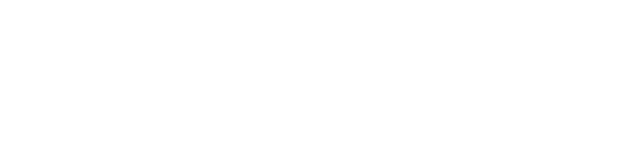
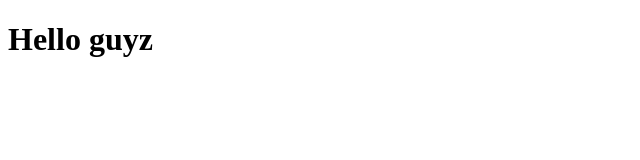
Before and after one commit to olha88bug/Homeworks, a plain HTML site: page index.html in a window 1280 px wide. Shown: the whole page, without its empty margins (0-640 px from the left). Drawn offline with Linux system fonts and the light colour scheme.

Commit message:
commit 2

```diff
--- a/index.html
+++ b/index.html
@@ -6,6 +6,7 @@
     <title>Git test</title>
 </head>
 <body>
+    <h1>Hello guyz</h1>
 
 </body>
 </html>
```
